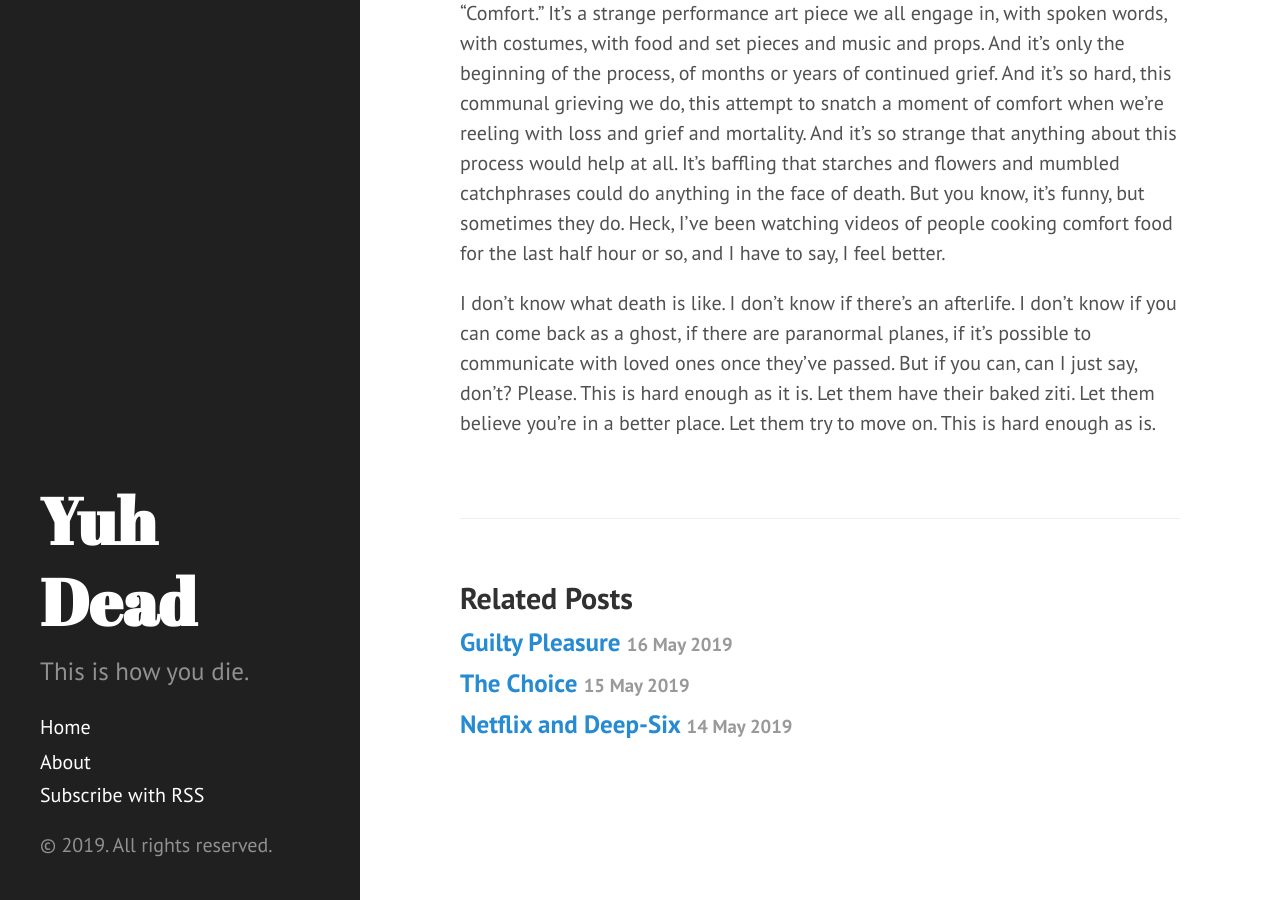
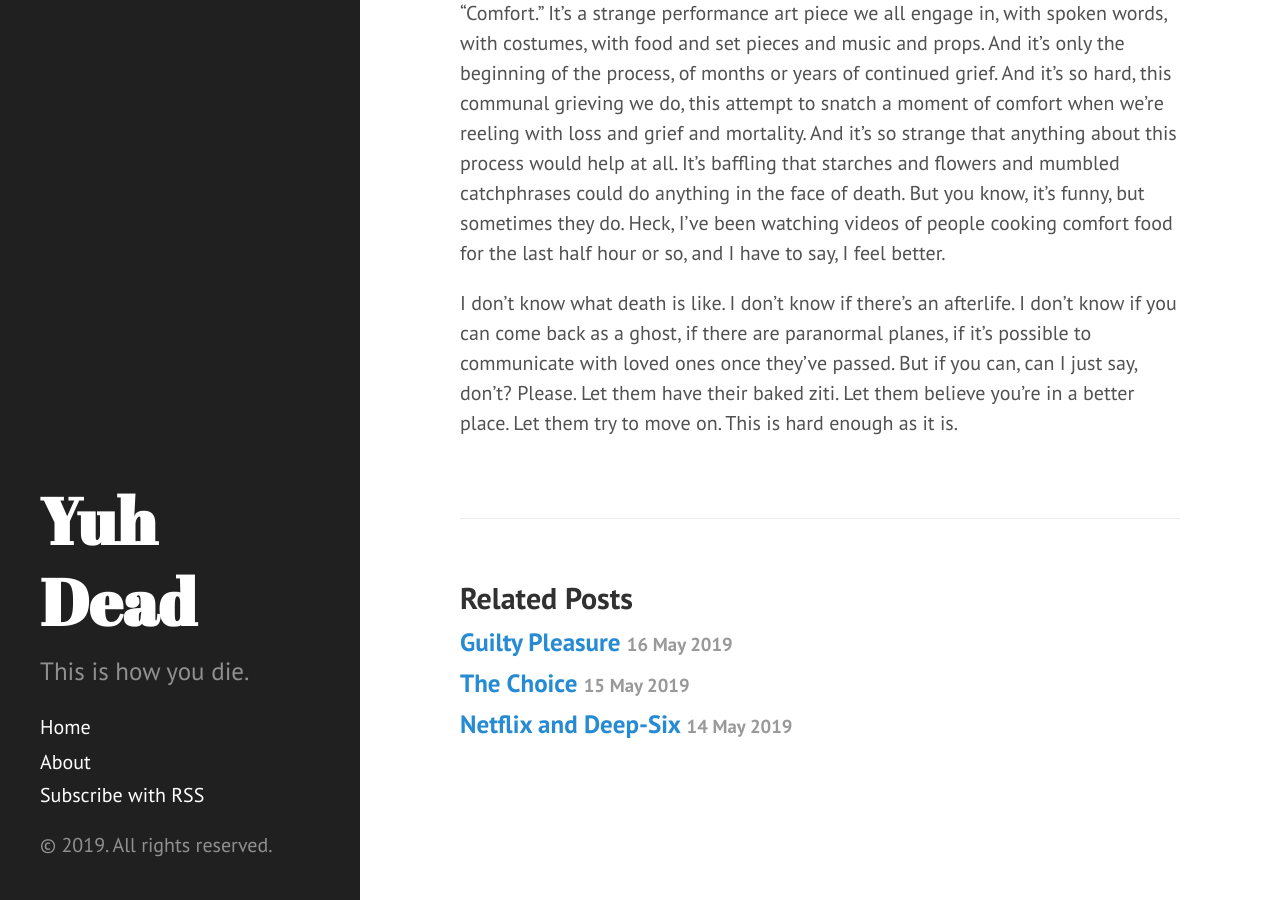
Before and after one commit to LoraV/LoraV.github.io, a Jekyll site: the page built from _posts/2019-05-17-comfort.markdown, in a window 1280 px wide and 900 px high, scrolled down 902 px. Built offline with Jekyll 4.4.1, drawn with Linux system fonts in a browser that asks for light colours.

Commit message:
comfort post

```diff
--- a/_posts/2019-05-17-comfort.markdown
+++ b/_posts/2019-05-17-comfort.markdown
@@ -18,4 +18,4 @@ Funerals are a study in contrasts and strange passed-down traditions. We wear bl
 
 "Comfort." It's a strange performance art piece we all engage in, with spoken words, with costumes, with food and set pieces and music and props. And it's only the beginning of the process, of months or years of continued grief. And it's so hard, this communal grieving we do, this attempt to snatch a moment of comfort when we're reeling with loss and grief and mortality. And it's so strange that anything about this process would help at all. It's baffling that starches and flowers and mumbled catchphrases could do anything in the face of death. But you know, it's funny, but sometimes they do. Heck, I've been watching videos of people cooking comfort food for the last half hour or so, and I have to say, I feel better.
 
-I don't know what death is like. I don't know if there's an afterlife. I don't know if you can come back as a ghost, if there are paranormal planes, if it's possible to communicate with loved ones once they've passed. But if you can, can I just say, don't? Please. This is hard enough as it is. Let them have their baked ziti. Let them believe you're in a better place. Let them try to move on. This is hard enough as is.
+I don't know what death is like. I don't know if there's an afterlife. I don't know if you can come back as a ghost, if there are paranormal planes, if it's possible to communicate with loved ones once they've passed. But if you can, can I just say, don't? Please. Let them have their baked ziti. Let them believe you're in a better place. Let them try to move on. This is hard enough as it is.
```
